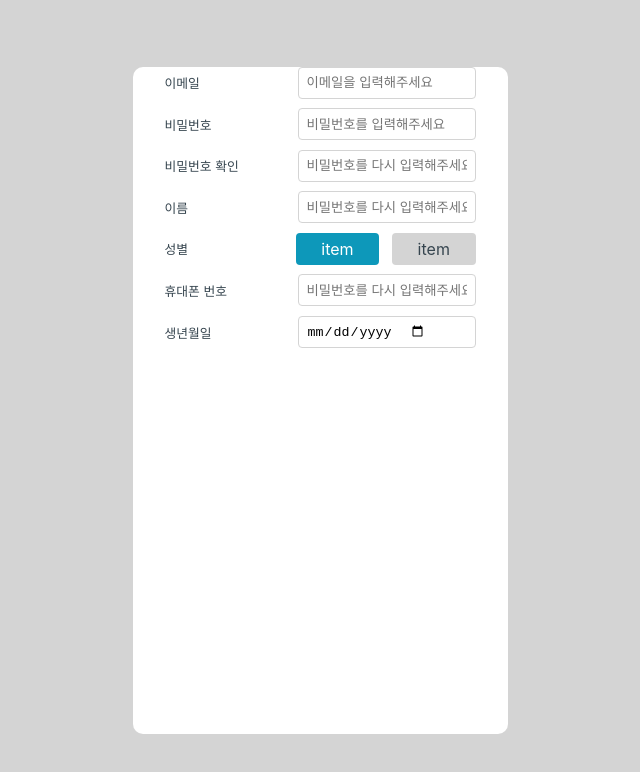
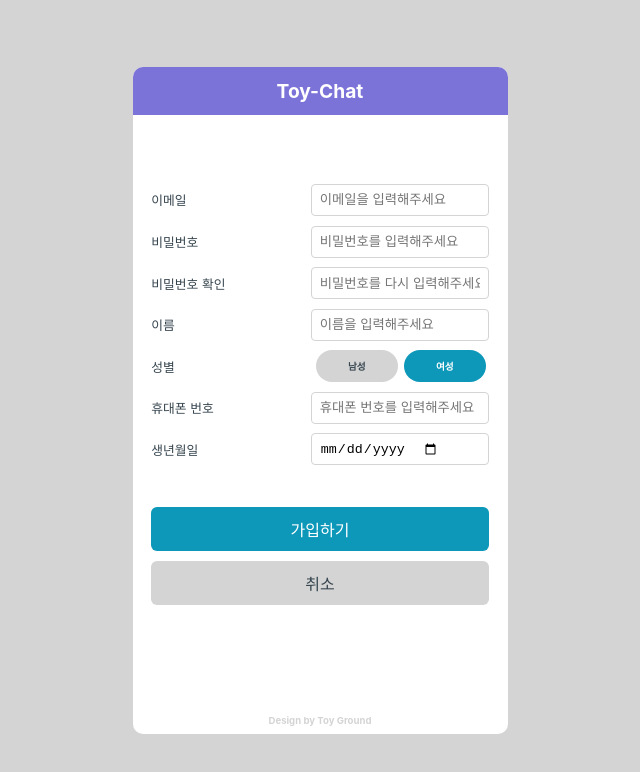
Before and after one commit to ToyNotion/ToyNotion, a React (Create React App) app: page / in a window 1280 px wide. Shown: the top 772 px of the page, without its empty margins (320-960 px from the left). Built offline with nearby package versions, Linux system fonts and the light colour scheme.

Commit message:
create : join page

```diff
--- a/src/App.tsx
+++ b/src/App.tsx
@@ -1,68 +1,11 @@
-import React from 'react';
-import './App.css';
-import TextInputRow from './components/molecules/TextInputRow';
 import ContentBox from './components/atoms/ContentBox';
+import JoinPage from './pages/JoinPage';
 // *이메일(중복확인- 백엔드), * 비밀번호, * 비밀번호 확인(유효성 검사-프론트),
 //     이름, 성별, 핸드폰번호, 생년월일
 function App() {
     return (
         <ContentBox>
-            <TextInputRow
-                rowTitle="이메일"
-                name="email"
-                inputType={'email'}
-                inputValue={''}
-                onChange={() => {}}
-                placeholder="이메일을 입력해주세요"
-            />
-            <TextInputRow
-                rowTitle="비밀번호"
-                name="password1"
-                inputType={'password'}
-                inputValue={''}
-                onChange={() => {}}
-                placeholder="비밀번호를 입력해주세요"
-            />
-            <TextInputRow
-                rowTitle="비밀번호 확인"
-                name="password2"
-                inputType={'password'}
-                inputValue={''}
-                onChange={() => {}}
-                placeholder="비밀번호를 다시 입력해주세요"
-            />
-            <TextInputRow
-                rowTitle="이름"
-                name="name"
-                inputType={'text'}
-                inputValue={''}
-                onChange={() => {}}
-                placeholder="비밀번호를 다시 입력해주세요"
-            />
-            <TextInputRow
-                rowTitle="성별"
-                name="gender"
-                inputType={'radio'}
-                checkOptions={['남성', '여성']}
-                checked={'남성'}
-                onChange={() => {}}
-            />
-            <TextInputRow
-                rowTitle="휴대폰 번호"
-                name="password2"
-                inputType={'password'}
-                inputValue={''}
-                onChange={() => {}}
-                placeholder="비밀번호를 다시 입력해주세요"
-            />
-            <TextInputRow
-                rowTitle="생년월일"
-                name="password2"
-                inputType={'date'}
-                inputValue={''}
-                onChange={() => {}}
-                placeholder="비밀번호를 다시 입력해주세요"
-            />
+            <JoinPage />
         </ContentBox>
     );
 }
--- a/src/components/atoms/ContentBox.tsx
+++ b/src/components/atoms/ContentBox.tsx
@@ -23,6 +23,7 @@ const Container = styled.div`
 const StyledBox = styled.div`
     width: 375px;
     height: 667px;
+    overflow: hidden;
     background-color: ${colors.white};
     border-radius: 10px;
     @media (max-width: 820px) {
--- a/src/components/atoms/DefaultButton.tsx
+++ b/src/components/atoms/DefaultButton.tsx
@@ -20,7 +20,8 @@ export default DefaultButton;
 
 const StyledBox = styled.div<{ backgroundColor: color }>`
     display: flex;
-    width: 100%;
+    /* width: 100%; */
+    flex: 1;
     justify-content: center;
     align-items: center;
     padding: 10px 1rem;
@@ -28,4 +29,5 @@ const StyledBox = styled.div<{ backgroundColor: color }>`
     background-color: ${(props) => colors[props.backgroundColor]};
     color: ${(props) =>
         props.backgroundColor === 'gray' ? colors.black : colors.white};
+    cursor: pointer;
 `;
--- a/src/components/atoms/DefaultText.tsx
+++ b/src/components/atoms/DefaultText.tsx
@@ -3,7 +3,7 @@ import styled from 'styled-components';
 import { colors } from '../../constant/colors';
 
 type SizesType = 'small' | 'medium' | 'large';
-type ColorsType = 'white' | 'navy' | 'black' | 'red';
+type ColorsType = 'white' | 'navy' | 'black' | 'red' | 'gray';
 
 interface LocalProps {
     text: string;
--- a/src/components/molecules/TextInputRow.tsx
+++ b/src/components/molecules/TextInputRow.tsx
@@ -28,6 +28,7 @@ const TextInputRow = ({
     return (
         <Wrapper>
             <DefaultText text={rowTitle} />
+            {!checkOptions ? (
                 <DefaultInput
                     type={inputType}
                     value={inputValue}
@@ -35,17 +36,33 @@ const TextInputRow = ({
                     placeholder={placeholder}
                     onChange={onChange}
                 />
-            {checkOptions && (
+            ) : (
                 <OptionBox>
-                    {checkOptions?.map((item) => (
+                    {checkOptions?.map((item, index) => {
+                        return (
+                            <React.Fragment key={item}>
                                 <StyledLabel
-                            htmlFor={name}
+                                    htmlFor={item}
                                     checked={checked}
                                     item={item}
                                 >
-                            item
+                                    <DefaultText
+                                        text={item}
+                                        size="small"
+                                        bold={true}
+                                    />
                                 </StyledLabel>
-                    ))}
+                                <RadioInput
+                                    type={'radio'}
+                                    name={name}
+                                    id={item}
+                                    value={item}
+                                    checked={checked === item ? true : false}
+                                    onChange={onChange}
+                                />
+                            </React.Fragment>
+                        );
+                    })}
                 </OptionBox>
             )}
         </Wrapper>
@@ -57,9 +74,7 @@ export default TextInputRow;
 const Wrapper = styled.div`
     display: flex;
     height: 2rem;
-    padding: 0 2rem;
     flex-direction: row;
-    /* column-gap: 2rem; */
     justify-content: space-between;
     & {
         margin-bottom: 0.6rem;
@@ -68,18 +83,24 @@ const Wrapper = styled.div`
 const OptionBox = styled.div`
     display: flex;
     flex-direction: row;
+    justify-content: center;
 `;
 
 const StyledLabel = styled.label<{ checked?: string; item?: string }>`
     display: flex;
-    padding: 0 1.6rem;
+    padding: 0 2rem;
     align-items: center;
-    border-radius: 4px;
+    border-radius: 2rem;
     background-color: ${(props) =>
         props.checked === props.item ? colors.mint : colors.gray};
+    & > span {
         color: ${(props) =>
             props.checked === props.item ? colors.white : colors.black};
-    & + & {
-        margin-left: 0.8rem;
     }
+    margin: 0 0.2rem;
+    cursor: pointer;
 `;
+
+const RadioInput = styled.input`
+    display: none;
+`;
--- /dev/null
+++ b/src/components/organisms/Header.tsx
@@ -0,0 +1,24 @@
+import React from 'react';
+import styled from 'styled-components';
+import { colors } from '../../constant/colors';
+import DefaultText from '../atoms/DefaultText';
+
+const Header = () => {
+    return (
+        <Wrapper>
+            <DefaultText text="Toy-Chat" color={'white'} bold size="large" />
+        </Wrapper>
+    );
+};
+
+export default Header;
+
+const Wrapper = styled.div`
+    background-color: ${colors.violet};
+    display: flex;
+    justify-content: center;
+    align-items: center;
+    height: 3rem;
+
+    width: 100%;
+`;
--- /dev/null
+++ b/src/components/organisms/JoinInputRows.tsx
@@ -0,0 +1,70 @@
+import React from 'react';
+import { JoinTypes } from '../../types/joinTypes';
+import TextInputRow from '../molecules/TextInputRow';
+interface JoininputRowsProps {
+    state: JoinTypes;
+    onChanger: (e: React.ChangeEvent<HTMLInputElement>) => void;
+}
+const JoinInputRows = ({ onChanger, state }: JoininputRowsProps) => {
+    return (
+        <>
+            <TextInputRow
+                rowTitle="이메일"
+                name="email"
+                inputType={'email'}
+                inputValue={state.email}
+                onChange={onChanger}
+                placeholder="이메일을 입력해주세요"
+            />
+            <TextInputRow
+                rowTitle="비밀번호"
+                name="password"
+                inputType={'password'}
+                inputValue={state.password}
+                onChange={onChanger}
+                placeholder="비밀번호를 입력해주세요"
+            />
+            <TextInputRow
+                rowTitle="비밀번호 확인"
+                name="passwordCheck"
+                inputType={'password'}
+                inputValue={state.passwordCheck}
+                onChange={onChanger}
+                placeholder="비밀번호를 다시 입력해주세요"
+            />
+            <TextInputRow
+                rowTitle="이름"
+                name="name"
+                inputType={'text'}
+                inputValue={state.name}
+                onChange={onChanger}
+                placeholder="이름을 입력해주세요"
+            />
+            <TextInputRow
+                rowTitle="성별"
+                name="gender"
+                inputType={'radio'}
+                checkOptions={['남성', '여성']}
+                checked={state.gender}
+                onChange={onChanger}
+            />
+            <TextInputRow
+                rowTitle="휴대폰 번호"
+                name="phone"
+                inputType={'tel'}
+                inputValue={state.phone}
+                onChange={onChanger}
+                placeholder="휴대폰 번호를 입력해주세요"
+            />
+            <TextInputRow
+                rowTitle="생년월일"
+                name="birth"
+                inputType={'date'}
+                inputValue={state.birth}
+                onChange={onChanger}
+            />
+        </>
+    );
+};
+
+export default JoinInputRows;
--- /dev/null
+++ b/src/components/templates/JoinTemplate.tsx
@@ -0,0 +1,82 @@
+import React, { useState } from 'react';
+import styled from 'styled-components';
+import { JoinTypes } from '../../types/joinTypes';
+import DefaultButton from '../atoms/DefaultButton';
+import JoinInputRows from '../organisms/JoinInputRows';
+
+const JoinTemplate = () => {
+    const [state, setState] = useState<JoinTypes>({
+        email: '',
+        password: '',
+        passwordCheck: '',
+        name: '',
+        gender: '여성',
+        phone: '',
+        birth: '',
+    });
+    const onChanger = (e: React.ChangeEvent<HTMLInputElement>) => {
+        e.preventDefault();
+        e.stopPropagation();
+        const { name, value } = e.target;
+        setState({ ...state, [name]: value });
+    };
+    const onCheckNullData = (state: JoinTypes) => {
+        const temp = Object.entries(state).map((item) =>
+            item[1] === '' ? false : true,
+        );
+        return temp.includes(false);
+    };
+    const onCheckPassword = (pw1: string, pw2: string) => {
+        return pw1.trim() === pw2.trim();
+    };
+    const onSubmit = () => {
+        alert('onSubmit');
+        const didCorrectPW = onCheckPassword(
+            state.password,
+            state.passwordCheck,
+        );
+
+        if (didCorrectPW && !onCheckNullData(state)) {
+            console.log('submit api 보내기');
+        } else {
+            console.log('보내면 안돼 !');
+        }
+    };
+    const onCancle = () => {
+        alert('onCancle');
+    };
+    return (
+        <Container>
+            <JoinInputRows onChanger={onChanger} state={state} />
+            <SubmitBlock>
+                <DefaultButton
+                    text="가입하기"
+                    backgroundColor="mint"
+                    onClick={onSubmit}
+                />
+                <DefaultButton
+                    text="취소"
+                    backgroundColor="gray"
+                    onClick={onCancle}
+                />
+            </SubmitBlock>
+        </Container>
+    );
+};
+
+export default JoinTemplate;
+
+const Container = styled.div`
+    display: flex;
+    width: 90%;
+    flex-direction: column;
+`;
+
+const SubmitBlock = styled.div`
+    display: flex;
+    flex-direction: column;
+    width: 100%;
+    justify-content: space-between;
+    row-gap: 10px;
+    margin: 2rem 0;
+`;
--- /dev/null
+++ b/src/pages/JoinPage.tsx
@@ -0,0 +1,41 @@
+import React from 'react';
+import styled from 'styled-components';
+import DefaultText from '../components/atoms/DefaultText';
+import Header from '../components/organisms/Header';
+import JoinTemplate from '../components/templates/JoinTemplate';
+
+const JoinPage = () => {
+    return (
+        <Container>
+            <Header />
+            <JoinTemplate />
+            <Footer>
+                <DefaultText
+                    text="Design by Toy Ground"
+                    color="gray"
+                    bold
+                    size="small"
+                />
+            </Footer>
+        </Container>
+    );
+};
+
+export default JoinPage;
+
+const Container = styled.div`
+    display: flex;
+    flex-direction: column;
+    width: 100%;
+    height: 100%;
+    justify-content: space-between;
+    align-items: center;
+`;
+
+const Footer = styled.div`
+    display: flex;
+    padding: 8px 10px;
+    width: 100%;
+    justify-content: center;
+    align-items: cetner;
+`;
--- /dev/null
+++ b/src/types/joinTypes.ts
@@ -0,0 +1,10 @@
+export type JoinTypes = {
+    [index: string]: string;
+    email: string;
+    password: string;
+    passwordCheck: string;
+    name: string;
+    gender: string;
+    phone: string;
+    birth: string;
+};
```
Lines whose indentation alone changed are shown as unchanged.
